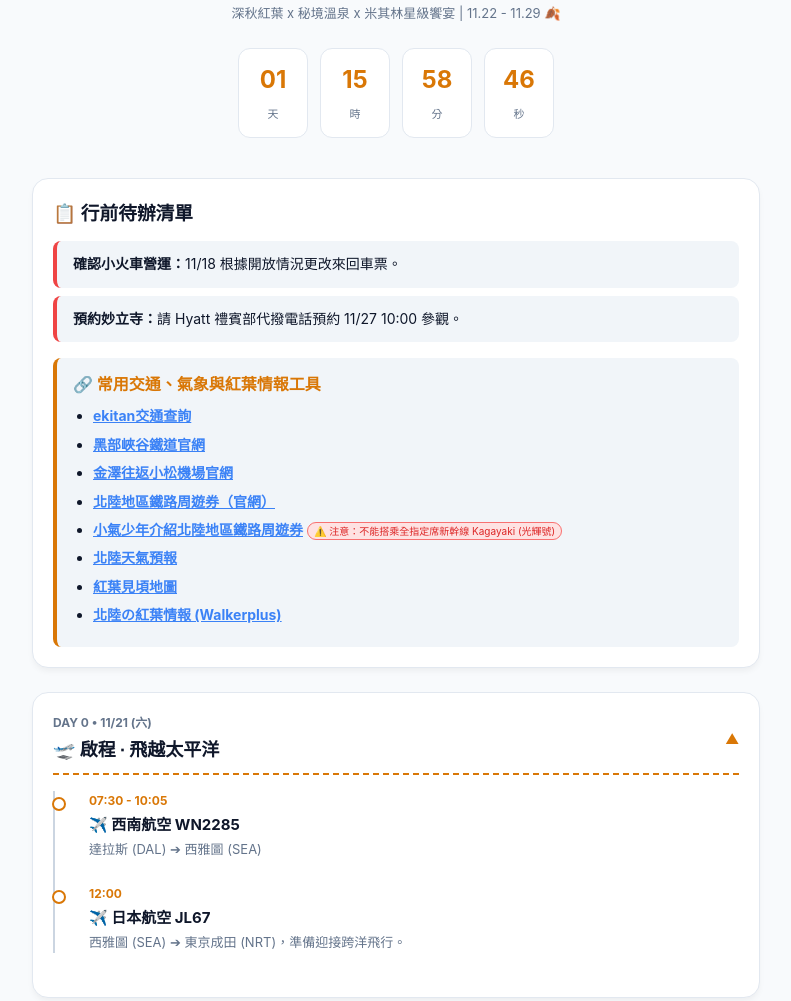
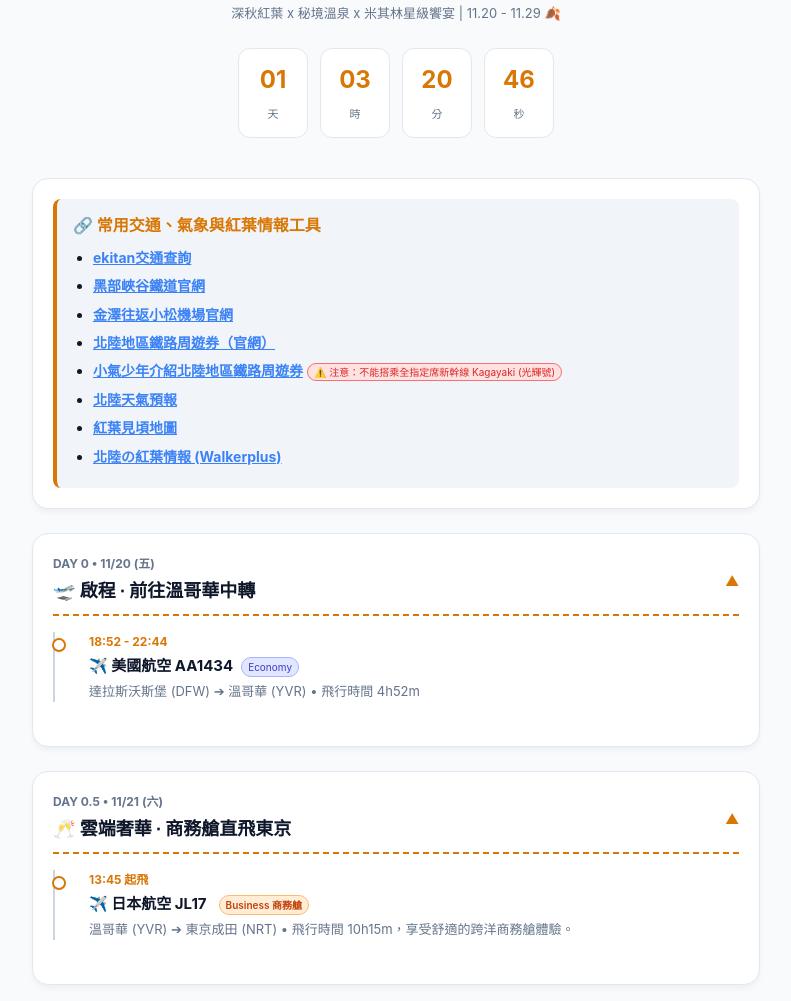
Before and after one commit to b00207059boba/kanazawa2026, a plain HTML site: page index.html in a window 1280 px wide. Shown: the part 135-1136 px from the top of the page, without its empty margins (244-1035 px from the left). Drawn offline with Linux system fonts and the light colour scheme.

Commit message:
Update index.html

```diff
--- a/index.html
+++ b/index.html
@@ -66,13 +66,6 @@
         .cd-num { font-size: 24px; font-weight: bold; color: var(--accent); display: block; }
         .cd-label { font-size: 11px; color: var(--text-muted); }
 
-        /* 待辦清單 */
-        .todo-list { list-style: none; }
-        .todo-list li {
-            background: var(--todo-bg); padding: 12px 16px; border-radius: 8px;
-            margin-bottom: 8px; font-size: 14px; border-left: 4px solid #ef4444;
-        }
-
         /* 摺疊面板 (Accordion) 樣式 */
         .day-card .timeline { display: none; margin-top: 16px; }
         .day-card.active .timeline { display: block; }
@@ -140,7 +133,7 @@
 
         /* Google Maps 連結樣式與工具清單 */
         .map-link { color: #3b82f6; text-decoration: underline; font-size: 14px; }
-        .tools-box { background: var(--todo-bg); padding: 14px 16px; border-radius: 8px; margin-top: 16px; border-left: 4px solid var(--accent); }
+        .tools-box { background: var(--todo-bg); padding: 14px 16px; border-radius: 8px; border-left: 4px solid var(--accent); }
         .tools-box ul { list-style: disc; padding-left: 20px; font-size: 14px; }
         .tools-box li { margin-bottom: 6px; }
 
@@ -155,7 +148,7 @@
     <div class="hero">
         <span style="font-size: 12px; color: var(--text-muted); letter-spacing: 2px;">AUTUMN IN HOKURIKU 2026</span>
         <h1>🍁 秋染北陸 ∙ 頂級奢華慢活之旅 ✨</h1>
-        <p style="color: var(--text-muted); font-size: 13px; margin-top: 4px;">深秋紅葉 x 秘境溫泉 x 米其林星級饗宴 | 11.22 - 11.29 🍂</p>
+        <p style="color: var(--text-muted); font-size: 13px; margin-top: 4px;">深秋紅葉 x 秘境溫泉 x 米其林星級饗宴 | 11.20 - 11.29 🍂</p>
 
         <div class="countdown" id="countdown">
             <div class="cd-box"><span class="cd-num" id="cd-days">00</span><span class="cd-label">天</span></div>
@@ -165,15 +158,8 @@
         </div>
     </div>
 
-    <!-- 待辦清單 -->
+    <!-- 常用工具與查詢連結區塊 -->
     <div class="card">
-        <h3 style="margin-bottom: 12px; display: flex; align-items: center; gap: 8px;">📋 行前待辦清單</h3>
-        <ul class="todo-list">
-            <li><strong>確認小火車營運：</strong>11/18 根據開放情況更改來回車票。</li>
-            <li><strong>預約妙立寺：</strong>請 Hyatt 禮賓部代撥電話預約 11/27 10:00 參觀。</li>
-        </ul>
-
-        <!-- 常用工具與查詢連結區塊 -->
         <div class="tools-box">
             <strong style="display: block; margin-bottom: 8px; color: var(--accent);">🔗 常用交通、氣象與紅葉情報工具</strong>
             <ul>
@@ -196,8 +182,8 @@
         <div class="card day-card active">
             <div class="day-header" onclick="this.parentElement.classList.toggle('active')">
                 <div>
-                    <div style="font-size: 12px; color: var(--text-muted); font-weight:bold;">DAY 0 • 11/21 (六)</div>
-                    <h2>🛫 啟程 ∙ 飛越太平洋</h2>
+                    <div style="font-size: 12px; color: var(--text-muted); font-weight:bold;">DAY 0 • 11/20 (五)</div>
+                    <h2>🛫 啟程 ∙ 前往溫哥華中轉</h2>
                 </div>
                 <div style="display: flex; align-items: center;">
                     <span class="toggle-icon" style="margin-left: 12px;">▼</span>
@@ -205,17 +191,32 @@
             </div>
             <div class="timeline">
                 <div class="tl-item">
-                    <div class="tl-time">07:30 - 10:05</div>
+                    <div class="tl-time">18:52 - 22:44</div>
                     <div class="tl-content">
-                        <div class="tl-title">✈️ 西南航空 WN2285</div>
-                        <div class="tl-desc">達拉斯 (DAL) ➔ 西雅圖 (SEA)</div>
+                        <div class="tl-title">✈️ 美國航空 AA1434 <span class="badge badge-optional">Economy</span></div>
+                        <div class="tl-desc">達拉斯沃斯堡 (DFW) ➔ 溫哥華 (YVR) • 飛行時間 4h52m</div>
                     </div>
                 </div>
+            </div>
+        </div>
+
+        <!-- Day 0.5 -->
+        <div class="card day-card active">
+            <div class="day-header" onclick="this.parentElement.classList.toggle('active')">
+                <div>
+                    <div style="font-size: 12px; color: var(--text-muted); font-weight:bold;">DAY 0.5 • 11/21 (六)</div>
+                    <h2>🥂 雲端奢華 ∙ 商務艙直飛東京</h2>
+                </div>
+                <div style="display: flex; align-items: center;">
+                    <span class="toggle-icon" style="margin-left: 12px;">▼</span>
+                </div>
+            </div>
+            <div class="timeline">
                 <div class="tl-item">
-                    <div class="tl-time">12:00</div>
+                    <div class="tl-time">13:45 起飛</div>
                     <div class="tl-content">
-                        <div class="tl-title">✈️ 日本航空 JL67</div>
-                        <div class="tl-desc">西雅圖 (SEA) ➔ 東京成田 (NRT)，準備迎接跨洋飛行。</div>
+                        <div class="tl-title">✈️ 日本航空 JL17 <span class="badge badge-highlight">Business 商務艙</span></div>
+                        <div class="tl-desc">溫哥華 (YVR) ➔ 東京成田 (NRT) • 飛行時間 10h15m，享受舒適的跨洋商務艙體驗。</div>
                     </div>
                 </div>
             </div>
@@ -235,31 +236,31 @@
             </div>
             <div class="timeline">
                 <div class="tl-item">
-                    <div class="tl-time">15:30</div>
+                    <div class="tl-time">16:00</div>
                     <div class="tl-content">
                         <div class="tl-title">🛬 抵達東京成田機場 (NRT)</div>
-                        <div class="tl-desc">辦理入境手續與領取行李。</div>
+                        <div class="tl-desc">搭乘日本航空 JL17 抵達，辦理入境手續與領取行李。</div>
                     </div>
                 </div>
                 <div class="tl-item">
-                    <div class="tl-time">16:30 - 21:00</div>
+                    <div class="tl-time">17:00 - 21:30</div>
                     <div class="tl-content">
                         <div class="tl-title">🚆 轉乘大挑戰：成田 ➔ 金澤</div>
                         <div class="tl-desc">
                             搭乘成田特快 (N'EX) 或 Skyliner 進入東京都心，再轉乘北陸新幹線直達金澤。因總車程至少 3.5 至 4 小時，抵達金澤時間較晚。<br>
-                            <a href="https://ekitan.com/transit/route/sf-2692/st-6223?cs_flg=0&cv=0&dc=1&ic=1&rp=0&sf=2692&sfcomp=1&sfname=%E6%88%90%E7%94%B0%E7%A9%BA%E6%B8%AF&sr=0&st=6223&stcomp=1&stname=%E9%87%91%E6%B2%A2&tp=0&tu1=1&tu2=1&tu3=1&dt=20261122&tm=1630" target="_blank" class="map-link">🔗 點此查看成田機場到金澤交通轉乘時刻表 (Ekitan)</a>
+                            <a href="https://ekitan.com/transit/route/sf-2692/st-6223?cs_flg=0&cv=0&dc=1&ic=1&rp=0&sf=2692&sfcomp=1&sfname=%E6%88%90%E7%94%B0%E7%A9%BA%E6%B8%AF&sr=0&st=6223&stcomp=1&stname=%E9%87%91%E6%B2%A2&tp=0&tu1=1&tu2=1&tu3=1&dt=20261122&tm=1700" target="_blank" class="map-link">🔗 點此查看成田機場到金澤交通轉乘時刻表 (Ekitan)</a>
                         </div>
                     </div>
                 </div>
                 <div class="tl-item">
-                    <div class="tl-time">21:15</div>
+                    <div class="tl-time">21:30</div>
                     <div class="tl-content">
                         <div class="tl-title"><a href="https://maps.google.com/?q=Hyatt+Centric+Kanazawa" target="_blank" class="map-link">📍 辦理入住：凱悅尚萃金澤飯店<span class="romaji">(Hyatt Centric Kanazawa)</span></a></div>
                         <div class="tl-desc">緊鄰金澤站，設計感十足的現代奢華酒店，迅速安頓行李。</div>
                     </div>
                 </div>
                 <div class="tl-item">
-                    <div class="tl-time">21:45 (宵夜)</div>
+                    <div class="tl-time">22:00 (宵夜)</div>
                     <div class="tl-content">
                         <div class="tl-title"><a href="https://maps.google.com/?q=麵屋大河+金澤" target="_blank" class="map-link">📍 麵屋大河<span class="romaji">(Menya Taiga)</span></a></div>
                         <div class="tl-desc">經過長途跋涉，來一碗熱騰騰的濃厚味噌拉麵與炙燒叉燒飯暖胃。</div>
@@ -785,9 +786,9 @@
 </div>
 
 <script>
-    // 跨時區倒數運算 (目標：2026-11-21 07:30:00 美國中部時間 CST, UTC-6)
-    // 轉換為 UTC 絕對時間: 2026-11-21T13:30:00Z
-    const targetDate = new Date("2026-11-21T13:30:00Z").getTime();
+    // 跨時區倒數運算 (目標：2026-11-20 18:52:00 美國中部時間 CST, UTC-6)
+    // 轉換為 UTC 絕對時間: 2026-11-21T00:52:00Z
+    const targetDate = new Date("2026-11-21T00:52:00Z").getTime();
 
     function updateCountdown() {
         const now = new Date().getTime();
```
